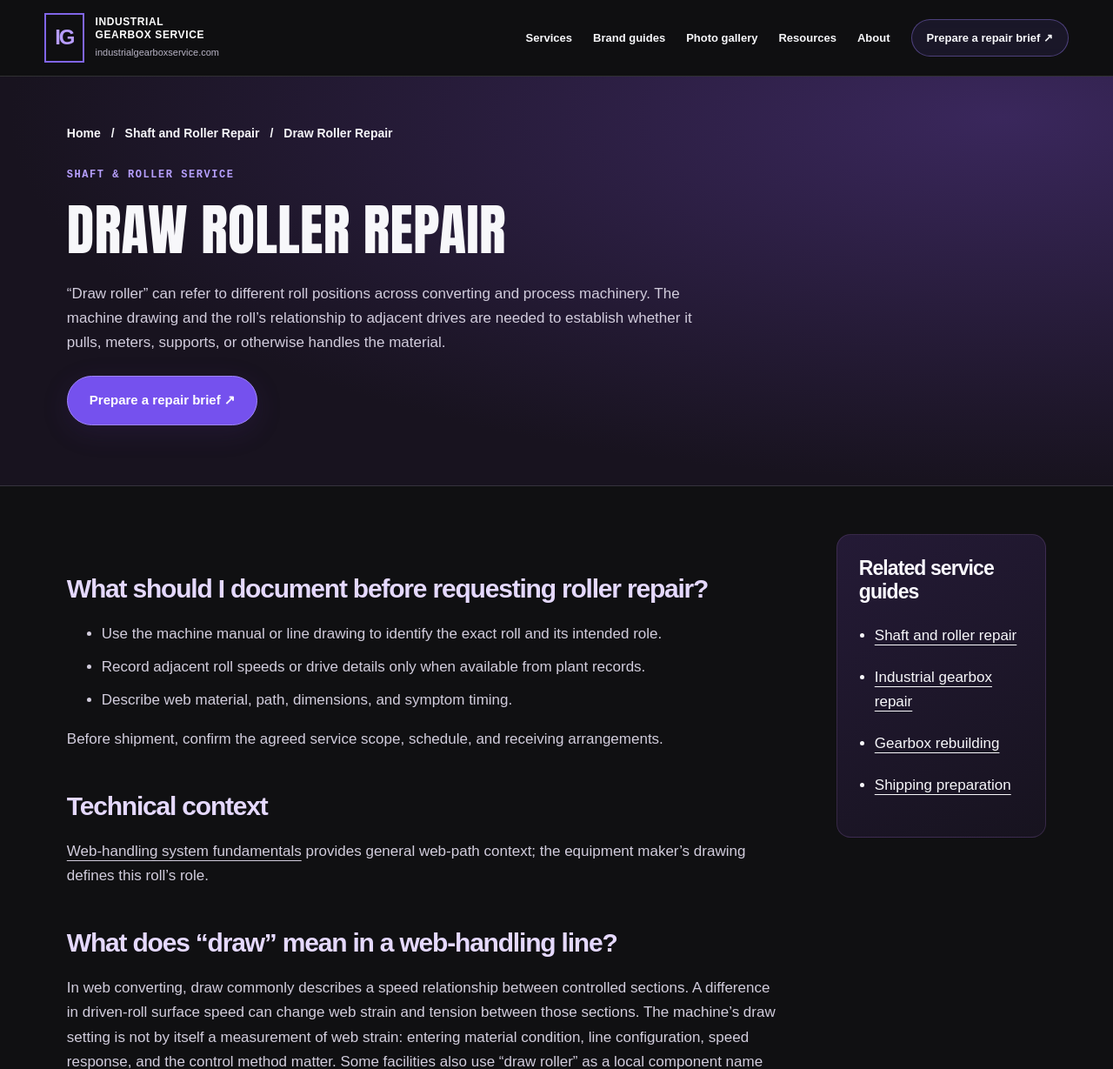
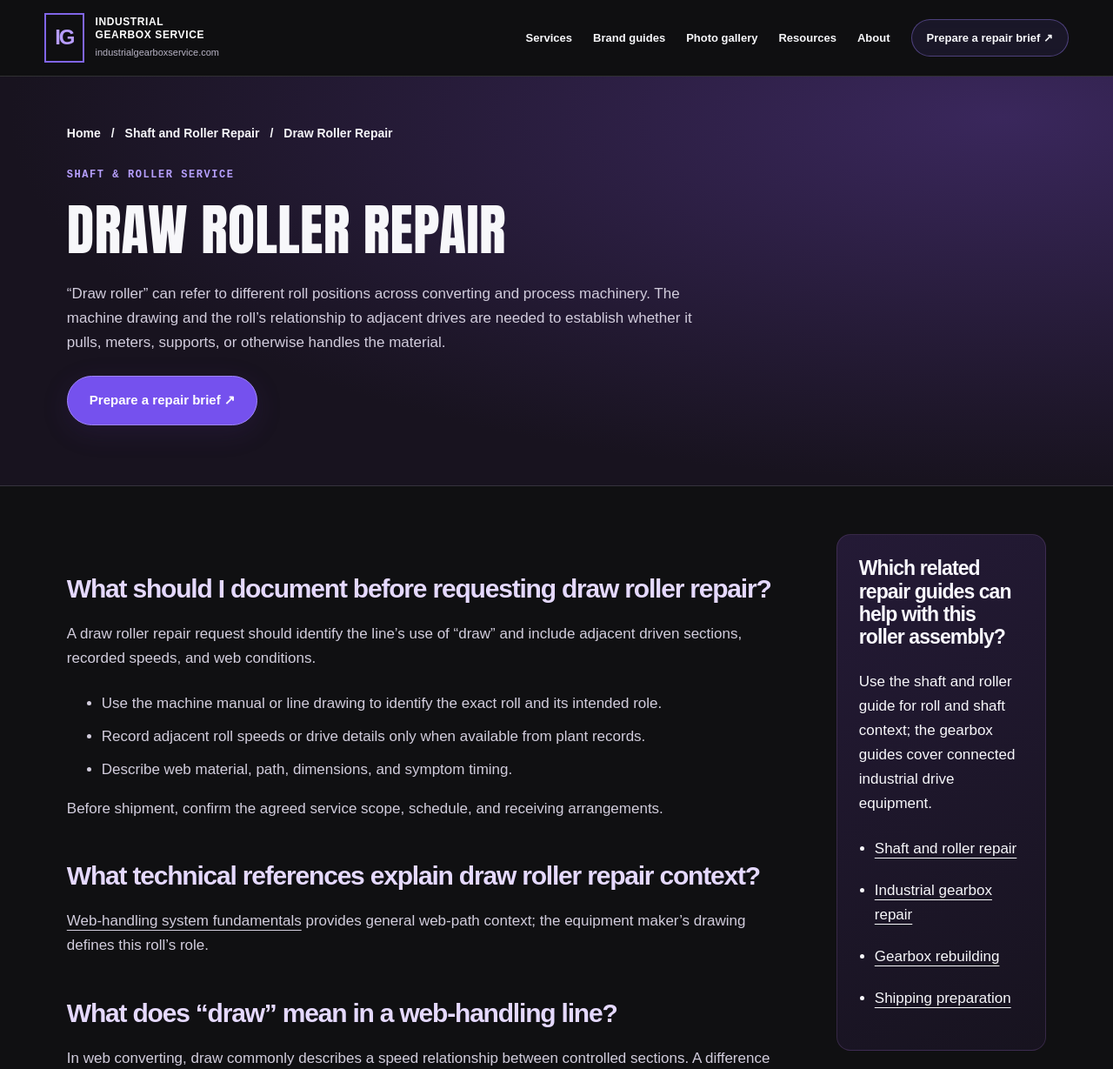
Before and after one commit to industrialgearboxservices-collab/industrial-gearbox-service-website, a plain HTML site: page draw-roller-repair.html in a window 1280 px wide. Shown: the top 1229 px of the page at 87% size. Drawn offline with Linux system fonts and the light colour scheme.

Commit message:
Refine question headings and answer-first sections

```diff
--- a/draw-roller-repair.html
+++ b/draw-roller-repair.html
@@ -16,9 +16,9 @@
 <header class="motion-header"><a class="brand" href="index.html"><b class="mark">IG</b><span>INDUSTRIAL<br/>GEARBOX SERVICE<small>industrialgearboxservice.com</small></span></a><button aria-controls="site-navigation" aria-expanded="false" class="menu-toggle">Menu <span aria-hidden="true">☰</span></button><nav aria-label="Main navigation" id="site-navigation"><a href="index.html#services">Services</a><a href="gearbox-brand-guides.html">Brand guides</a><a href="gearbox-repair-gallery.html">Photo gallery</a><a href="index.html#project-guides">Resources</a><a href="about.html">About</a><a class="nav-cta" href="contact.html">Prepare a repair brief ↗</a></nav></header>
 <main class="detail-page" id="main"><div class="detail-intro"><nav aria-label="Breadcrumb" class="breadcrumbs"><a href="index.html">Home</a><span> / </span><a href="shaft-repair.html">Shaft and Roller Repair</a><span> / </span><span aria-current="page">Draw Roller Repair</span></nav><div class="eyebrow">SHAFT &amp; ROLLER SERVICE</div><h1>Draw Roller Repair</h1><p>“Draw roller” can refer to different roll positions across converting and process machinery. The machine drawing and the roll’s relationship to adjacent drives are needed to establish whether it pulls, meters, supports, or otherwise handles the material.</p><p><a class="button" href="contact.html">Prepare a repair brief ↗</a></p></div>
 <div class="detail-layout"><article class="detail-body">
-<h2>What should I document before requesting roller repair?</h2><ul><li>Use the machine manual or line drawing to identify the exact roll and its intended role.</li><li>Record adjacent roll speeds or drive details only when available from plant records.</li><li>Describe web material, path, dimensions, and symptom timing.</li></ul>
+<h2>What should I document before requesting draw roller repair?</h2><p>A draw roller repair request should identify the line’s use of “draw” and include adjacent driven sections, recorded speeds, and web conditions.</p><ul><li>Use the machine manual or line drawing to identify the exact roll and its intended role.</li><li>Record adjacent roll speeds or drive details only when available from plant records.</li><li>Describe web material, path, dimensions, and symptom timing.</li></ul>
 <p>Before shipment, confirm the agreed service scope, schedule, and receiving arrangements.</p>
-<h2>Technical context</h2><p><a href="https://www.maplesoft.com/products/maplesim/training/webhandling/chapters/main.aspx" rel="noopener">Web-handling system fundamentals</a> provides general web-path context; the equipment maker’s drawing defines this roll’s role.</p>
+<h2>What technical references explain draw roller repair context?</h2><p><a href="https://www.maplesoft.com/products/maplesim/training/webhandling/chapters/main.aspx" rel="noopener">Web-handling system fundamentals</a> provides general web-path context; the equipment maker’s drawing defines this roll’s role.</p>
 <h2>What does “draw” mean in a web-handling line?</h2>
 <p>In web converting, draw commonly describes a speed relationship between controlled sections. A difference in driven-roll surface speed can change web strain and tension between those sections. The machine’s draw setting is not by itself a measurement of web strain: entering material condition, line configuration, speed response, and the control method matter. Some facilities also use “draw roller” as a local component name for a roll that guides, supports, or pulls material. The equipment drawing and asset designation resolve which meaning applies.</p>
 <p>Do not assume every draw roll is powered or calculate a target ratio from the name. Confirm the motor, gearbox, transmission, and control arrangement from plant records. If multiple rolls are mechanically linked, their gear ratios and diameters may determine their surface speeds; electronically controlled rolls may use separate drives. The distinction matters because a suspected roll issue can originate in the drive train, its controls, the web, or an adjacent tension zone.</p>
@@ -31,6 +31,7 @@
 <h2>What does a practical review cover?</h2>
 <p>First identify whether the request concerns the roller assembly, its bearings and supports, the power transmission, or a process-control issue. Compare the as-found roll and nameplate details with the drawing and repair history. If removed, retain orientation marks and document the condition before cleaning or altering the surface. A repair-versus-replacement decision should account for the original duty, available replacement specification, outage plan, and acceptance criteria. No single symptom or generic draw percentage establishes that a roll needs repair.</p>
 <h2>How should I report draw-control data?</h2><p>Copy values from the machine display or plant trend rather than deriving new settings for a repair request. Label each value with the section or roll it refers to, its units, and whether it is a command, measured feedback, or operator-entered setpoint. If you have upstream and downstream tension records, include the sensor positions and time range. A percentage called “draw” can describe a speed relationship, while tension and strain describe material response; the terms are related but are not interchangeable. Include the product and material condition at the same timestamp because a speed change without its operating context can be misleading. If the line is mechanically coupled, attach the drive diagram and gear ratios from the documentation. Never use an online example as an operating target for a production machine.</p>
-<section class="brand-faq" id="faq"><h2>Draw Roller Repair FAQs</h2><details><summary>Is a draw roller the same as a pull or drive roller?</summary><p>Not necessarily. Names vary by machine and process. Use the equipment manual or drawing to confirm the roll’s function and relationship to adjacent rolls before specifying a repair scope.</p></details><details><summary>What should I send for a draw roller scope review?</summary><p>Send the machine make and model, the roll’s marked location in the line, a web-path drawing, dimensions, drive details if documented, material type, and a description of the operating symptom.</p></details><details><summary>Does a draw roll always control web tension?</summary><p>No. The term varies by machine, and web tension may be controlled by brakes, torque, speed relationships, or closed-loop systems. The equipment drawing and drive records identify the roll’s role; measured tension and sensor location help explain its operating context.</p></details><details><summary>Should I provide draw or speed settings?</summary><p>Include only settings and speed records already documented by the plant, along with their units and the roll sections they describe. Do not change a setting to test a theory; use manufacturer and site procedures for operating adjustments.</p></details></section>
-<div class="detail-cta"><h2>Prepare your equipment details</h2><p>Use the <a href="contact.html">repair brief</a> to organize identification, dimensions, application, symptoms, and timing. It prepares a message for you to review and send; it does not submit an inquiry automatically.</p><p><a href="mailto:industrialgearboxservices@gmail.com">industrialgearboxservices@gmail.com</a></p></div></article><aside><h2>Related service guides</h2><ul><li><a href="shaft-repair.html">Shaft and roller repair</a></li><li><a href="industrial-gearbox-repair.html">Industrial gearbox repair</a></li><li><a href="gearbox-rebuilding.html">Gearbox rebuilding</a></li><li><a href="gearbox-repair-shipping.html">Shipping preparation</a></li></ul></aside></div></main>
+<p>When comparing two operating records, use the same product width, material lot if known, speed phase, and sensor locations. A trend from startup should not be compared directly with a steady-state reading without noting the difference. If the control system records a commanded speed and a separate feedback speed, label both rather than combining them into one “roller speed” value.</p>
+<section class="brand-faq" id="faq"><h2>What should I know about draw roller repair?</h2><p>These answers clarify draw-roll terminology, speed data, and the distinction between draw control and a roller fault.</p><details><summary>Is a draw roller the same as a pull or drive roller?</summary><p>Not necessarily. Names vary by machine and process. Use the equipment manual or drawing to confirm the roll’s function and relationship to adjacent rolls before specifying a repair scope.</p></details><details><summary>What should I send for a draw roller scope review?</summary><p>Send the machine make and model, the roll’s marked location in the line, a web-path drawing, dimensions, drive details if documented, material type, and a description of the operating symptom.</p></details><details><summary>Does a draw roll always control web tension?</summary><p>No. The term varies by machine, and web tension may be controlled by brakes, torque, speed relationships, or closed-loop systems. The equipment drawing and drive records identify the roll’s role; measured tension and sensor location help explain its operating context.</p></details><details><summary>Should I provide draw or speed settings?</summary><p>Include only settings and speed records already documented by the plant, along with their units and the roll sections they describe. Do not change a setting to test a theory; use manufacturer and site procedures for operating adjustments.</p></details></section>
+<div class="detail-cta"><h2>How can I prepare a draw roller repair brief?</h2><p>Use the <a href="contact.html">repair brief</a> to organize identification, dimensions, application, symptoms, and timing. It prepares a message for you to review and send; it does not submit an inquiry automatically.</p><p><a href="mailto:industrialgearboxservices@gmail.com">industrialgearboxservices@gmail.com</a></p></div></article><aside><h2>Which related repair guides can help with this roller assembly?</h2><p>Use the shaft and roller guide for roll and shaft context; the gearbox guides cover connected industrial drive equipment.</p><ul><li><a href="shaft-repair.html">Shaft and roller repair</a></li><li><a href="industrial-gearbox-repair.html">Industrial gearbox repair</a></li><li><a href="gearbox-rebuilding.html">Gearbox rebuilding</a></li><li><a href="gearbox-repair-shipping.html">Shipping preparation</a></li></ul></aside></div></main>
 <footer><strong>Industrial Gearbox Service</strong><a href="mailto:industrialgearboxservices@gmail.com">industrialgearboxservices@gmail.com</a><nav aria-label="Footer navigation"><a href="index.html#services">Services</a><a href="about.html">About</a><a href="contact.html">Repair brief</a><a href="#main">Back to top ↑</a></nav></footer><script defer="" src="app.js"></script></body></html>
```
